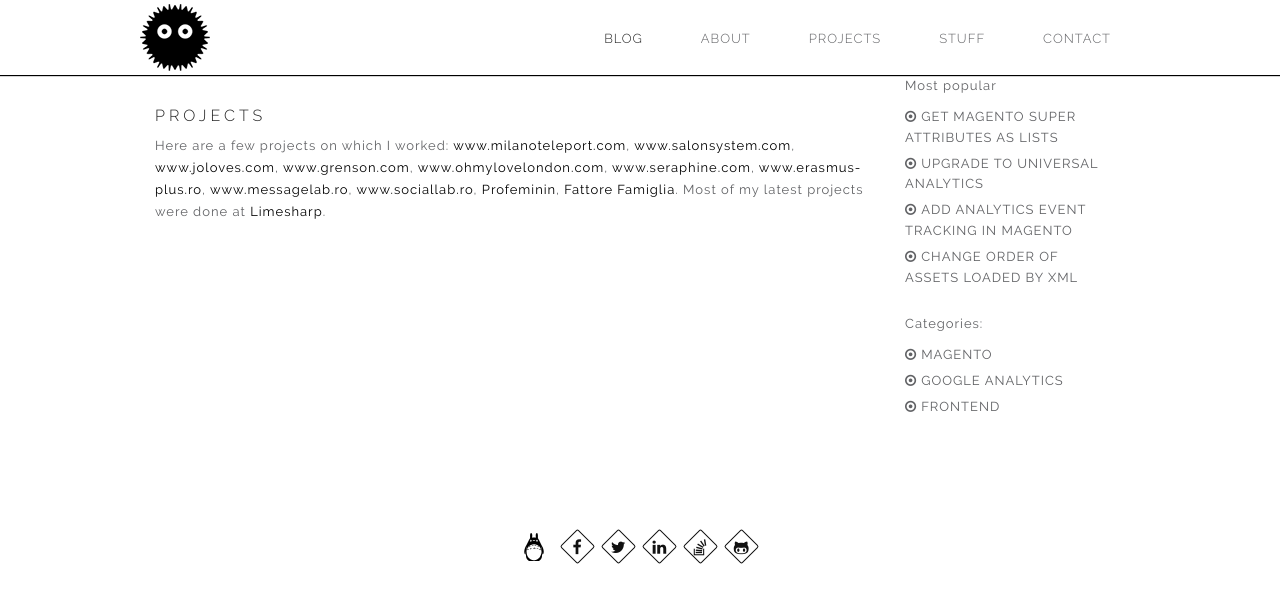
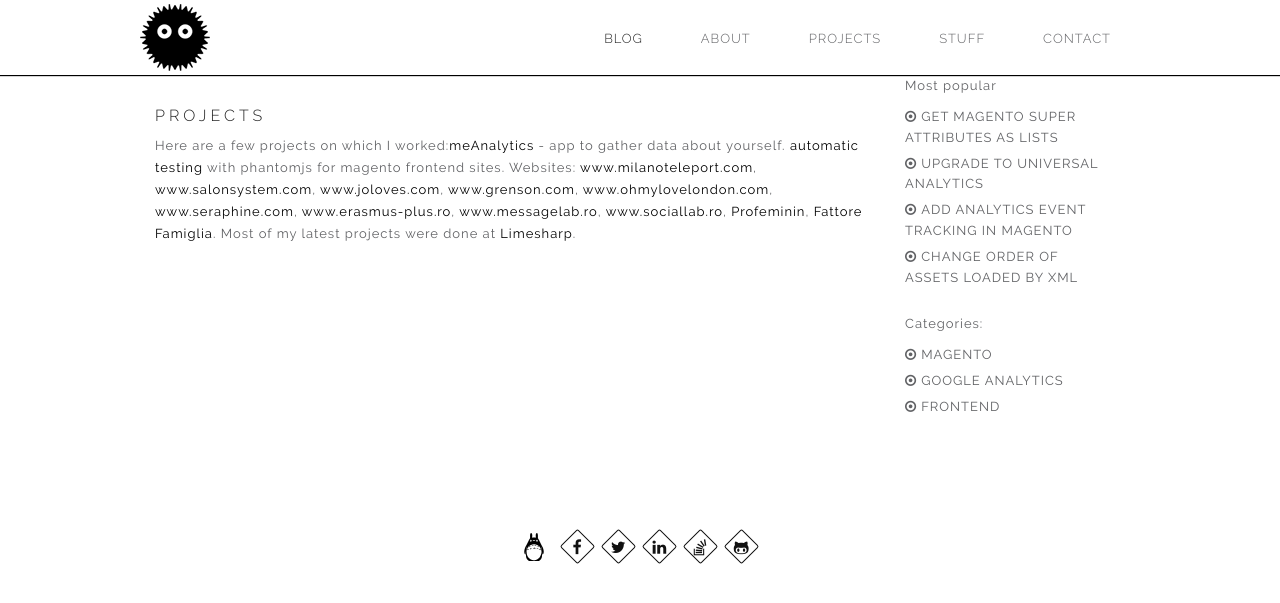
Before and after one commit to ClaudiuCreanga/ClaudiuCreanga.github.io, a Jekyll site: the page built from projects.html, in a window 1280 px wide. Shown: the top 603 px of the page. Built offline with Jekyll 4.4.1, drawn with Linux system fonts in a browser that asks for light colours; nearby versions of some CDN libraries.

Commit message:
add apps to projects

```diff
--- a/_includes/projects.html
+++ b/_includes/projects.html
@@ -1 +1 @@
-<p>Here are a few projects on which I worked: <a href="http://milanoteleport.com/" target="_blank">www.milanoteleport.com</a>, <a href="http://www.salonsystem.com/" target="_blank">www.salonsystem.com</a>,  <a href="http://www.joloves.com/" target="_blank">www.joloves.com</a>,  <a href="http://www.grenson.com/" target="_blank">www.grenson.com</a>, <a href="http://ohmylovelondon.com/" target="_blank">www.ohmylovelondon.com</a>, <a href="http://www.seraphine.com/" rel="nofollow" target="_blank">www.seraphine.com</a>, <a href="http://erasmus-plus.ro" target="_blank">www.erasmus-plus.ro</a>, <a href="http://www.messagelab.ro/" target="_blank">www.messagelab.ro</a>, <a href="http://www.sociallab.ro/" target="_blank">www.sociallab.ro</a>, <a href="http://profeminin.ro/" target="_blank">Profeminin</a>, <a href="http://fattorefamiglia.com/" target="_blank">Fattore Famiglia</a>. Most of my latest projects were done at  <a href="http://limesharp.net" target="_blank">Limesharp</a>.</p>
+<p>Here are a few projects on which I worked:<a href="https://github.com/ClaudiuCreanga/meAnalytics" target="blank">meAnalytics</a> - app to gather data about yourself. <a href="https://github.com/ClaudiuCreanga/magento-automatic-testing-phantomjs">automatic testing</a> with phantomjs for magento frontend sites. Websites: <a href="http://milanoteleport.com/" target="_blank">www.milanoteleport.com</a>, <a href="http://www.salonsystem.com/" target="_blank">www.salonsystem.com</a>,  <a href="http://www.joloves.com/" target="_blank">www.joloves.com</a>,  <a href="http://www.grenson.com/" target="_blank">www.grenson.com</a>, <a href="http://ohmylovelondon.com/" target="_blank">www.ohmylovelondon.com</a>, <a href="http://www.seraphine.com/" rel="nofollow" target="_blank">www.seraphine.com</a>, <a href="http://erasmus-plus.ro" target="_blank">www.erasmus-plus.ro</a>, <a href="http://www.messagelab.ro/" target="_blank">www.messagelab.ro</a>, <a href="http://www.sociallab.ro/" target="_blank">www.sociallab.ro</a>, <a href="http://profeminin.ro/" target="_blank">Profeminin</a>, <a href="http://fattorefamiglia.com/" target="_blank">Fattore Famiglia</a>. Most of my latest projects were done at  <a href="http://limesharp.net" target="_blank">Limesharp</a>.</p>
```
